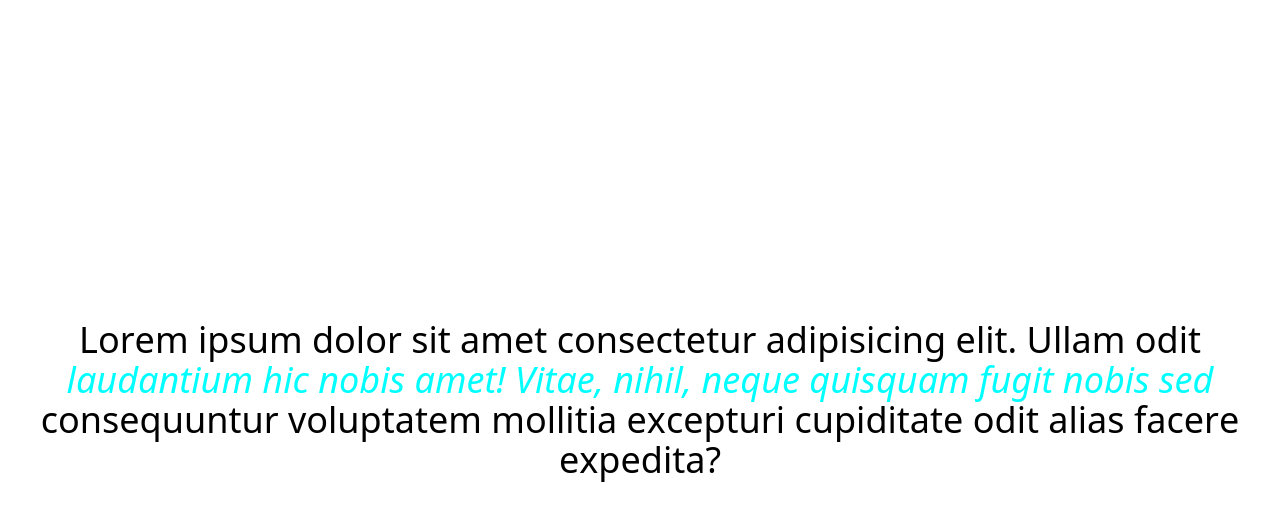
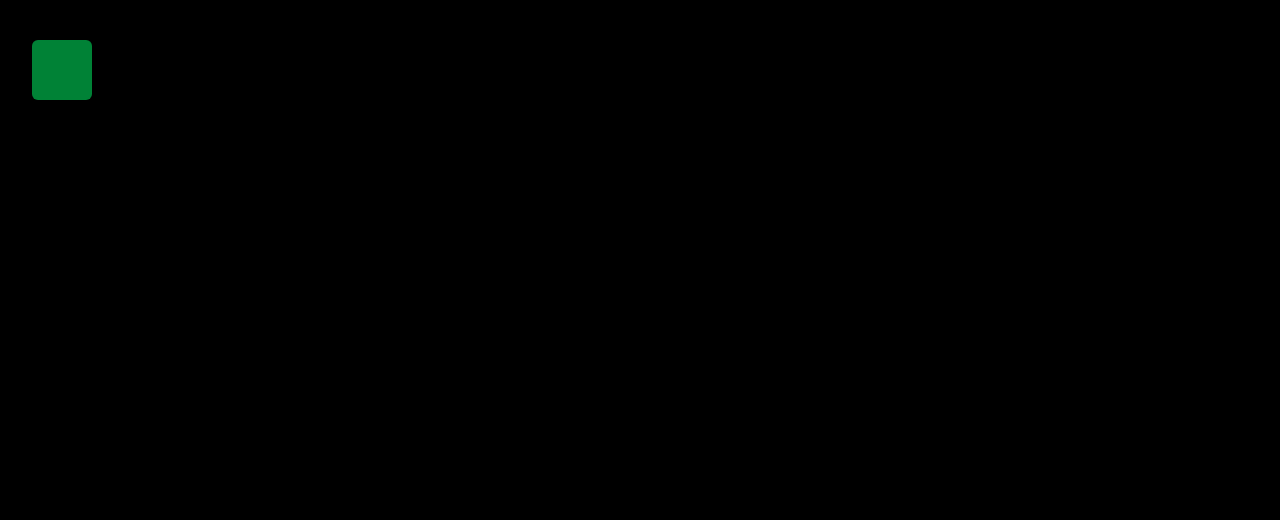
Before and after one commit to fouadmo1223/Framer, a React (Vite) app: page / in a window 1280 px wide. Shown: the top 520 px of the page. Built offline with nearby package versions, Linux system fonts and the light colour scheme.

Commit message:
key frames with to and timeline

```diff
--- a/src/App.jsx
+++ b/src/App.jsx
@@ -22,6 +22,8 @@ import Product from "./Product";
 import QuickSitter from "./gsap/QuickSitter";
 import SplitTextDemo from "./gsap/plugins/SplitTextDemo";
 import AnimatedChars from "./gsap/plugins/AnimatedChars";
+import KeyFrames from "./gsap/KeyFrames";
+
 // Reusable Page Wrapper (for animations)
 const PageTransition = ({ children }) => {
   return (
@@ -97,7 +99,7 @@ function App() {
       {/* GSAAAAP  */}
 
       {/* <div className="min-h-screen h-[11180px] w-full flex-col flex justify-center items-center gap-10"> */}
-      <div className="min-h-screen h-screen w-full ">
+      <div className="min-h-screen h-screen w-full bg-black">
         {/* <Starter />
         <HelloSVG />
         <ClickEvent />
@@ -111,8 +113,9 @@ function App() {
         {/* <SimpleParallax /> */}
         {/* <Product /> */}
         {/* <QuickSitter /> */}
-        <SplitTextDemo />
+        {/* <SplitTextDemo /> */}
         {/* <AnimatedChars /> */}
+        <KeyFrames />
       </div>
     </>
   );
--- /dev/null
+++ b/src/gsap/KeyFrames.jsx
@@ -0,0 +1,35 @@
+import React, { useRef } from "react";
+import gsap from "gsap";
+import { ScrollTrigger } from "gsap/ScrollTrigger";
+import { useGSAP } from "@gsap/react";
+
+const KeyFrames = () => {
+  useGSAP(() => {
+    const tl = gsap
+      .timeline()
+      .to("span", {
+        x: 200,
+        duration: 1,
+      })
+      .to("span", {
+        y: 200,
+        duration: 1,
+      })
+      .to("span", {
+        x: 0,
+        duration: 1,
+      })
+      .to("span", {
+        y: 0,
+        duration: 1,
+      });
+  }, {});
+
+  return (
+    <div className="  pt-10 ps-8">
+      <span className="w-[60px] h-[60px] rounded-md bg-green-700  inline-block "></span>
+    </div>
+  );
+};
+
+export default KeyFrames;
```
